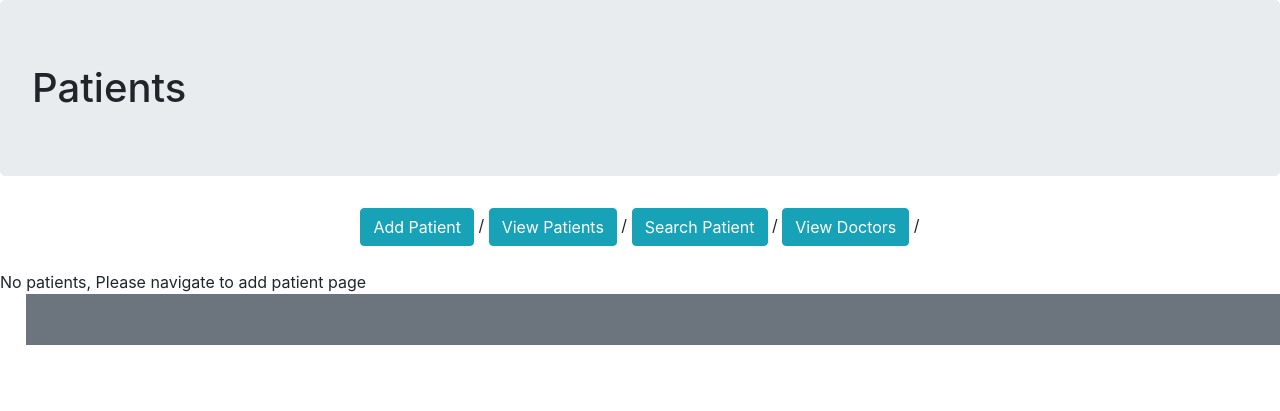
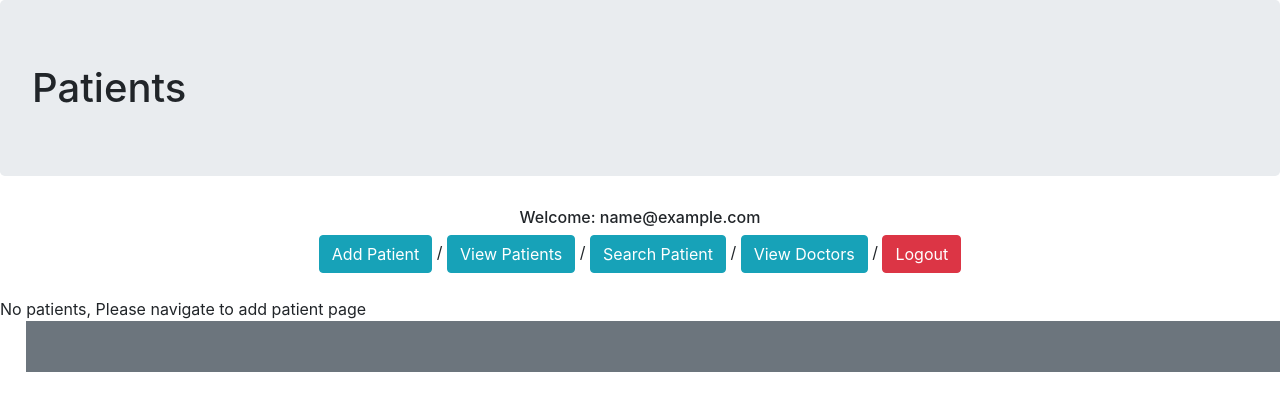
Before and after one commit to modcomlearning/pythonBeyond, a Flask app: page /view_patients in a window 1280 px wide. Shown: the top 411 px of the page. Run offline with Flask 2, Linux system fonts and the light colour scheme; the visitor is signed in with stand-in values (Sample User, id 1); data that the repository does not hold is empty; some libraries are stand-ins or nearby versions.

Commit message:
18th Commit

```diff
--- a/templates/view_patients.html
+++ b/templates/view_patients.html
@@ -9,11 +9,14 @@
 
    <h1 class="jumbotron">Patients</h1>
 
+
+    <h6 class="text-center">Welcome:  {{session['key']}}</h6>
     <div class="text-center">
          <a href="/add" class="btn btn-info">Add Patient</a>  /
          <a href="/view_patients" class="btn btn-info">View Patients</a>  /
          <a href="/search_patient" class="btn btn-info">Search Patient</a>  /
          <a href="/view_doctors" class="btn btn-info">View Doctors</a>  /
+         <a href="/logout" class="btn btn-danger">Logout</a>
          <br><br>
      </div>
 
```
